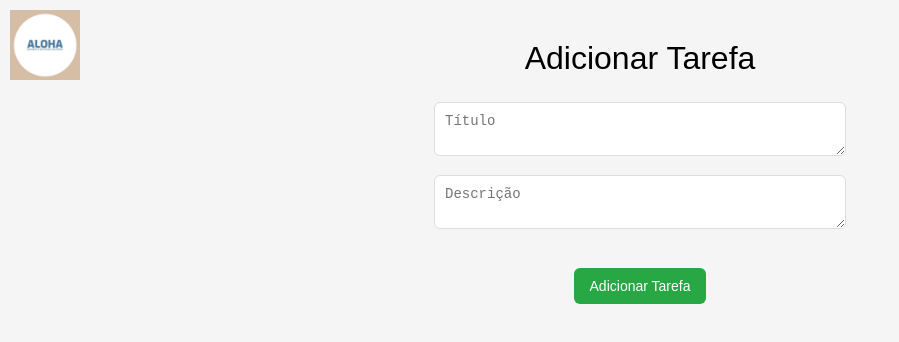
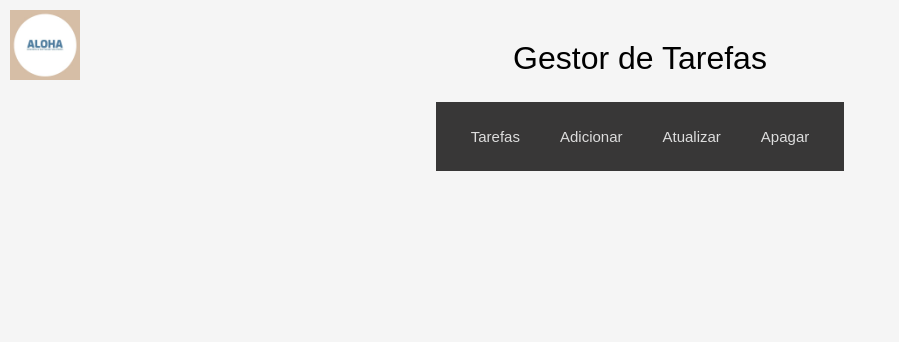
Before and after one commit to RafaelSantosAloha/TaskManager, a React (Create React App) app in the folder frontend/: page / in a window 1280 px wide. Shown: the top 342 px of the page, without its empty margins (0-899 px from the left). Built offline with nearby package versions, Linux system fonts and the light colour scheme.

Commit message:
13/03/2026

```diff
--- a/frontend/src/App.css
+++ b/frontend/src/App.css
@@ -170,3 +170,31 @@ td:first-child{
   width: 70px;
   height: auto;
 }
+
+.navbar {
+  display: flex;
+  gap: 20px;
+  padding: 20px 25px;
+  background: #383737;
+  align-items: center;
+}
+
+.navbar a {
+  text-decoration: none;
+  color: #ddd;
+  font-size: 15px;
+  font-weight: 500;
+  padding: 6px 10px;
+  border-radius: 6px;
+  transition: 0.2s;
+}
+
+.navbar a:hover {
+  background: #444;
+  color: white;
+}
+
+.navbar a.active {
+  background: #28a745;
+  color: white;
+}
--- a/frontend/src/App.js
+++ b/frontend/src/App.js
@@ -5,6 +5,7 @@ import AddTask from "./components/AddTask";
 import DeleteTasks from "./components/DeleteTasks";
 import UpdateTask from "./components/UpdateTasks";
 import './App.css';
+import Rotas from "./components/rotas";
 
 function App() {
 
@@ -13,9 +14,10 @@ function App() {
         <Router>
             <Routes>
                 <Route path="/tasks" element={<TaskList />} />
-                <Route path="/" element={<AddTask />} />
+                <Route path="/add" element={<AddTask />} />
                 <Route path="/delete" element={<DeleteTasks />} />
                 <Route path="/update" element={<UpdateTask />} />
+                <Route path="/" element={<Rotas />} />
             </Routes>
         </Router>
     );
--- a/frontend/src/components/UpdateTasks.js
+++ b/frontend/src/components/UpdateTasks.js
@@ -33,7 +33,7 @@ function UpdateTask() {
 
   return (
     <div>
-        <img src={Logo} alt="Logo" className='Logo' />
+      <img src={Logo} alt="Logo" className='Logo' />
       <h1>Atualizar Tarefa</h1>
       <textarea
         placeholder="Título"
--- /dev/null
+++ b/frontend/src/components/rotas.js
@@ -0,0 +1,18 @@
+import React from 'react';
+import Logo from './Logo1.png';
+
+
+export default function Rotas() {
+    return (
+        <div>
+        <img src={Logo} alt="Logo" className='Logo' />
+        <h1>Gestor de Tarefas</h1>
+        <nav class="navbar">
+            <a href="/tasks">Tarefas</a>
+            <a href="/add">Adicionar</a>
+            <a href="/update">Atualizar</a>
+            <a href="/delete">Apagar</a>
+        </nav>
+        </div>
+    );
+}
```
Also changed, not shown: frontend/src/components/DeleteTasks.js (line endings or trailing spaces), frontend/src/components/Logo.png (deleted), 1 other file (tests, documents, lock files or other folders).
